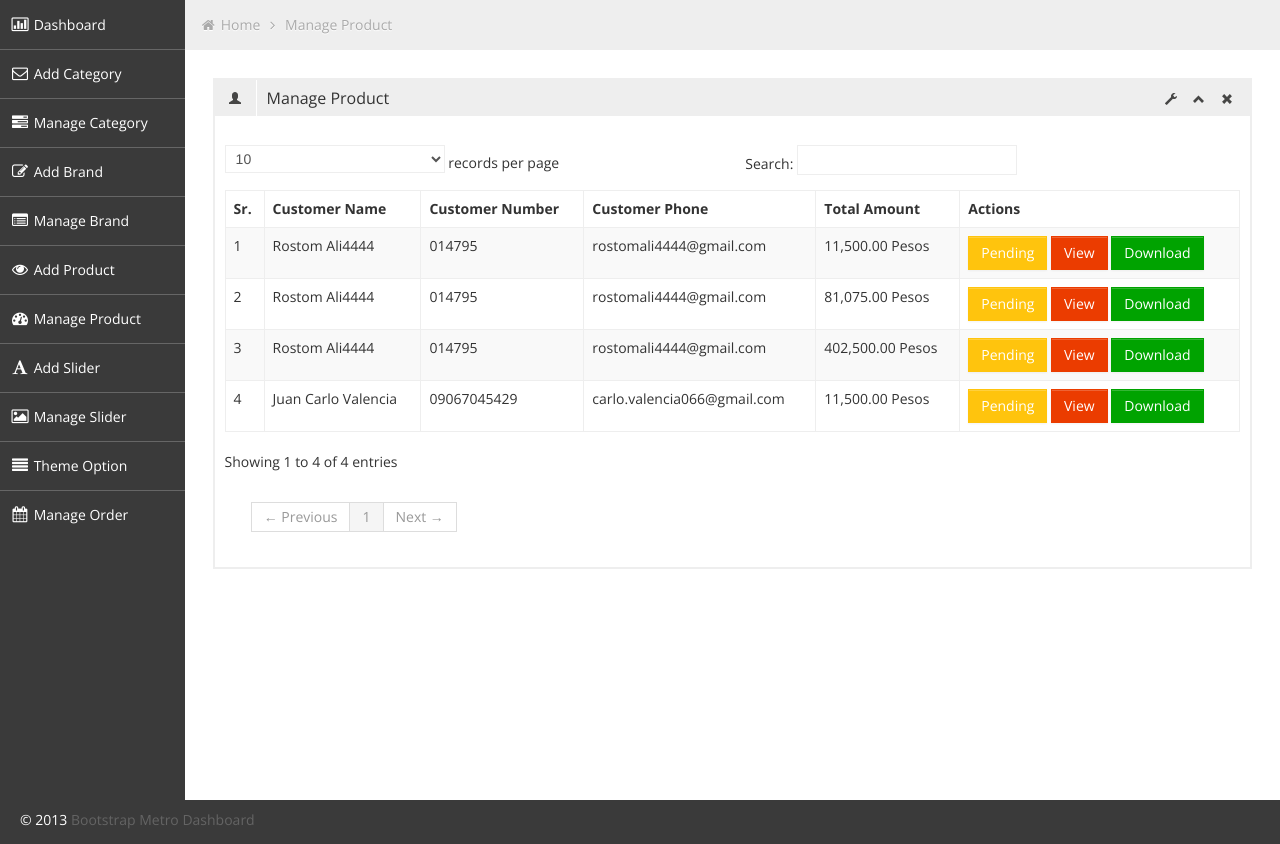
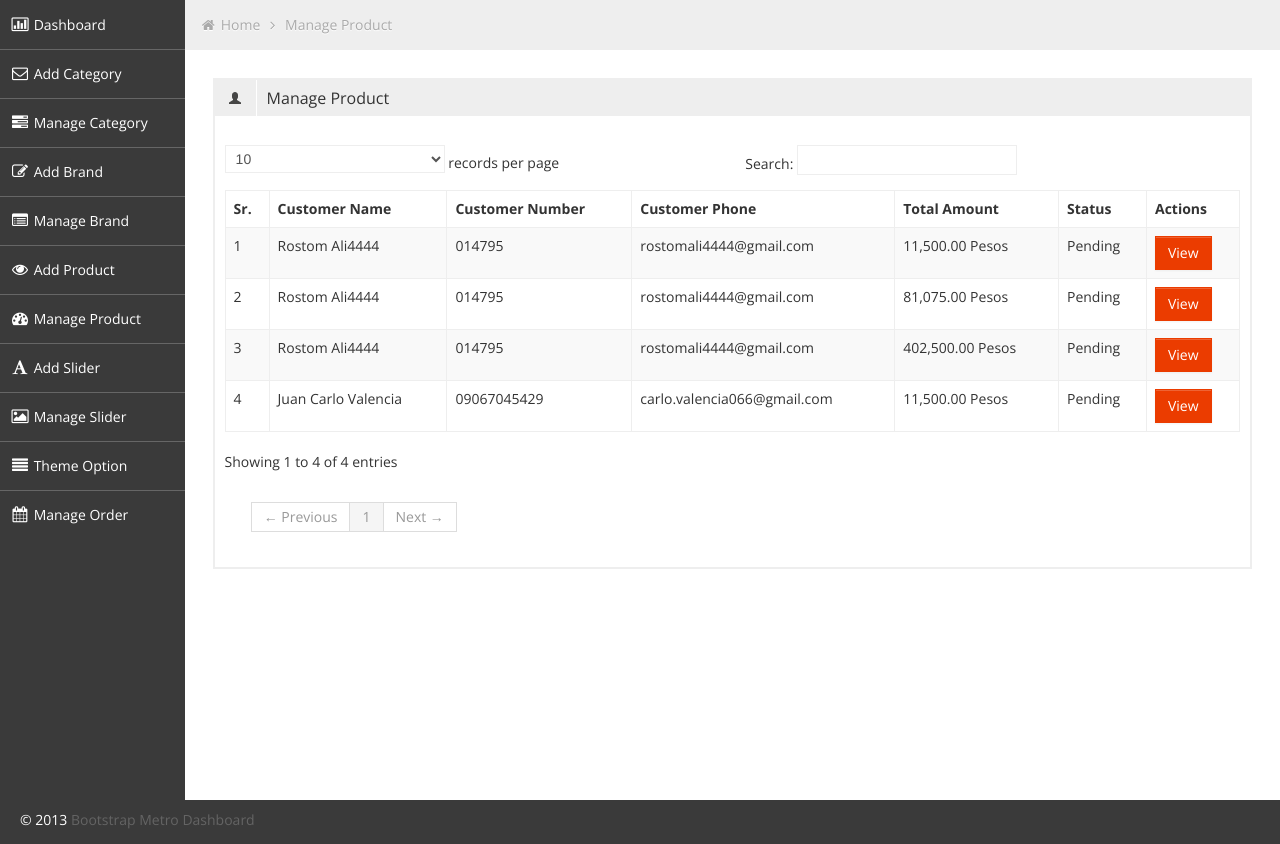
Before and after one commit to lougonzales/LCC-Eshop, a CodeIgniter app: page /lcc-eshop/index.php/manageorder/manage_order in a window 1280 px wide. Shown: the part 41-885 px from the top of the page. Run offline with CodeIgniter, Linux system fonts and the light colour scheme; a user stored in the database is signed in; data comes from the database, SQL or seed files in the repository.

Commit message:
Hide not working features on manage_order

```diff
--- a/application/views/admin/pages/manage_order.php
+++ b/application/views/admin/pages/manage_order.php
@@ -16,9 +16,9 @@
             <div class="box-header" data-original-title>
                 <h2><i class="halflings-icon user"></i><span class="break"></span>Manage Product</h2>
                 <div class="box-icon">
-                    <a href="#" class="btn-setting"><i class="halflings-icon wrench"></i></a>
+                    <!-- <a href="#" class="btn-setting"><i class="halflings-icon wrench"></i></a>
                     <a href="#" class="btn-minimize"><i class="halflings-icon chevron-up"></i></a>
-                    <a href="#" class="btn-close"><i class="halflings-icon remove"></i></a>
+                    <a href="#" class="btn-close"><i class="halflings-icon remove"></i></a> -->
                 </div>
             </div>
 
@@ -39,6 +39,7 @@
                             <th>Customer Number</th>
                             <th>Customer Phone</th>
                             <th>Total Amount</th>
+                            <th>Status</th>
                             <th>Actions</th>
                         </tr>
                     </thead>
@@ -54,10 +55,10 @@
                             <td><?php echo $single_order->customer_phone?></td>
                             <td><?php echo $single_order->customer_email?></td>
                             <td><?php echo $this->cart->format_number($single_order->order_total)?> Pesos</td>
+                            <td><?php echo $single_order->actions?></td>
                             <td>
-                                <a class="btn btn-warning"><?php echo $single_order->actions?></a>
                                 <a class="btn btn-danger" href="<?php echo base_url('order/details/'.$single_order->order_id);?>">View</a>
-                                <a class="btn btn-success" href="<?php echo base_url('web/pdf/'.$single_order->order_id);?>">Download</a>
+                                <!-- <a class="btn btn-success" href="<?php echo base_url('web/pdf/'.$single_order->order_id);?>">Download</a> -->
                             </td>
                         </tr>
                         <?php }?>
```
